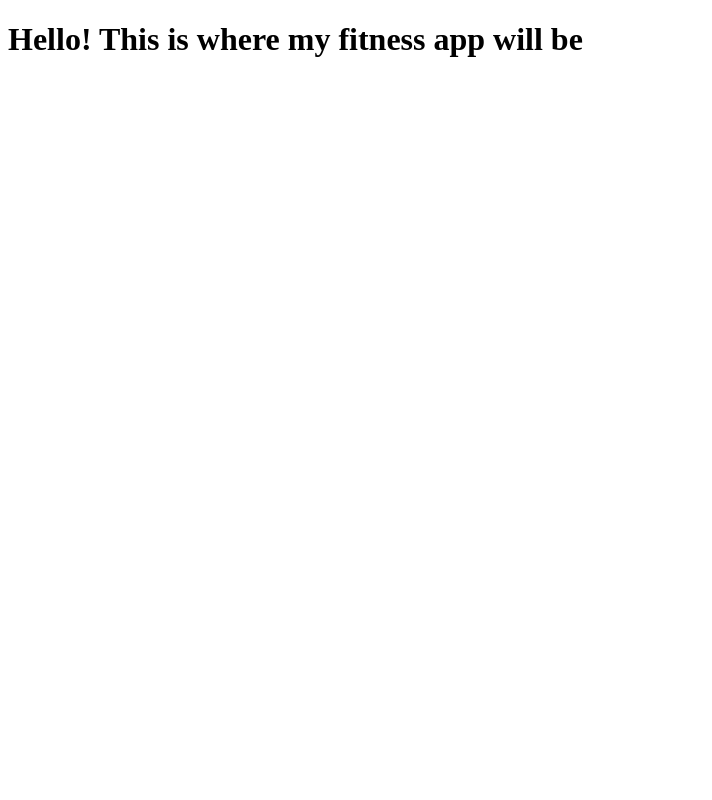
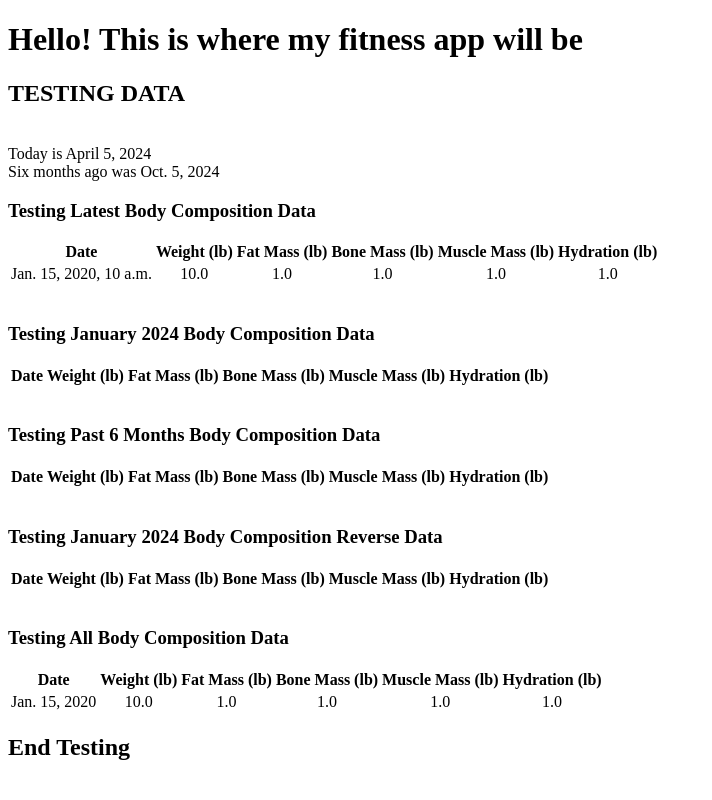
Before and after one commit to chctaylor/fitness, a Django app: page / in a window 1280 px wide. Shown: the whole page, without its empty margins (0-712 px from the left). Run offline with Django 4.2, Linux system fonts and the light colour scheme; tables that the repository leaves empty hold one stand-in row (values such as "Sample post"); lists and menus that the app fills with data are empty.

Commit message:
Test viewing data and setting up settings for react

```diff
--- a/fitness/templates/fitness/home.html
+++ b/fitness/templates/fitness/home.html
@@ -7,5 +7,169 @@
     </head>
     <body>
         <h1>Hello! This is where my fitness app will be</h1>
+
+        <h2>TESTING DATA</h2>
+        <br>
+
+        <!-- Testing DateTime -->
+        <span>Today is {{today}}</span>
+        <br>
+        <span>Six months ago was {{six_months_ago}}</span>
+
+        <!-- Testing Latest Body Comp Data-->
+        <h3> Testing Latest Body Composition Data</h3>
+        <table>
+            <tr>
+                <th>Date</th>
+                <th>Weight (lb)</th>
+                <th>Fat Mass (lb)</th>
+                <th>Bone Mass (lb)</th>
+                <th>Muscle Mass (lb)</th>
+                <th>Hydration (lb)</th>
+            </tr>
+            <tr style="text-align: center;">
+                <td>{{latest_body_composition.date}}</td>
+                <td>{{latest_body_composition.weight}}</td>
+                <td>{{latest_body_composition.fat_mass}}</td>
+                <td>{{latest_body_composition.bone_mass}}</td>
+                <td>{{latest_body_composition.muscle_mass}}</td>
+                <td>{{latest_body_composition.hydration}}</td>
+            </tr>
+        </table>
+        <br>
+
+        <!-- Testing Specific Month Body Comp Data-->
+        <h3> Testing January 2024 Body Composition Data </h3>
+        <table>
+            <tr>
+                <th>Date</th>
+                <th>Weight (lb)</th>
+                <th>Fat Mass (lb)</th>
+                <th>Bone Mass (lb)</th>
+                <th>Muscle Mass (lb)</th>
+                <th>Hydration (lb)</th>
+            </tr>
+
+            {% for entry in jan_body_composition %}
+                <tr style="text-align: center;">
+                    <td>{{entry.date}}</td>
+                    <td>{{entry.weight}}</td>
+                    {% if entry.fat_mass != None %}
+                        <td>{{entry.fat_mass}}</td>
+                        <td>{{entry.bone_mass}}</td>
+                        <td>{{entry.muscle_mass}}</td>
+                        <td>{{entry.hydration}}</td>
+                    {% else %}
+                        <td> - </td>
+                        <td> - </td>
+                        <td> - </td>
+                        <td> - </td>
+                    {% endif %}
+                </tr>
+            {% endfor %}
+
+        </table>
+        <br>
+
+        <!-- Testing Specific 6 Month Body Comp Data-->
+        <h3> Testing Past 6 Months Body Composition Data </h3>
+        <table>
+            <tr>
+                <th>Date</th>
+                <th>Weight (lb)</th>
+                <th>Fat Mass (lb)</th>
+                <th>Bone Mass (lb)</th>
+                <th>Muscle Mass (lb)</th>
+                <th>Hydration (lb)</th>
+            </tr>
+
+            {% for entry in six_month_body_composition %}
+                <tr style="text-align: center;">
+                    <td>{{entry.date}}</td>
+                    <td>{{entry.weight}}</td>
+                    {% if entry.fat_mass != None %}
+                        <td>{{entry.fat_mass}}</td>
+                        <td>{{entry.bone_mass}}</td>
+                        <td>{{entry.muscle_mass}}</td>
+                        <td>{{entry.hydration}}</td>
+                    {% else %}
+                        <td> - </td>
+                        <td> - </td>
+                        <td> - </td>
+                        <td> - </td>
+                    {% endif %}
+                </tr>
+            {% endfor %}
+
+        </table>
+        <br>
+
+        <!-- Testing Specific Month Body Comp Reverse Data-->
+        <h3> Testing January 2024 Body Composition Reverse Data </h3>
+        <table>
+            <tr>
+                <th>Date</th>
+                <th>Weight (lb)</th>
+                <th>Fat Mass (lb)</th>
+                <th>Bone Mass (lb)</th>
+                <th>Muscle Mass (lb)</th>
+                <th>Hydration (lb)</th>
+            </tr>
+
+            {% for entry in jan_reverse_body_composition %}
+                <tr style="text-align: center;">
+                    <td>{{entry.date}}</td>
+                    <td>{{entry.weight}}</td>
+                    {% if entry.fat_mass != None %}
+                        <td>{{entry.fat_mass}}</td>
+                        <td>{{entry.bone_mass}}</td>
+                        <td>{{entry.muscle_mass}}</td>
+                        <td>{{entry.hydration}}</td>
+                    {% else %}
+                        <td> - </td>
+                        <td> - </td>
+                        <td> - </td>
+                        <td> - </td>
+                    {% endif %}
+                </tr>
+            {% endfor %}
+
+        </table>
+        <br>
+
+         <!-- Testing All Body Comp Data-->
+        <h3> Testing All Body Composition Data</h3>
+        <table>
+            <tr>
+                <th>Date</th>
+                <th>Weight (lb)</th>
+                <th>Fat Mass (lb)</th>
+                <th>Bone Mass (lb)</th>
+                <th>Muscle Mass (lb)</th>
+                <th>Hydration (lb)</th>
+            </tr>
+
+            {% for entry in body_composition %}
+                <tr style="text-align: center;">
+                    <td>{{entry.date.date}}</td>
+                    <td>{{entry.weight}}</td>
+                    {% if entry.fat_mass != None %}
+                        <td>{{entry.fat_mass}}</td>
+                        <td>{{entry.bone_mass}}</td>
+                        <td>{{entry.muscle_mass}}</td>
+                        <td>{{entry.hydration}}</td>
+                    {% else %}
+                        <td> - </td>
+                        <td> - </td>
+                        <td> - </td>
+                        <td> - </td>
+                    {% endif %}
+
+                </tr>
+            {% endfor %}
+
+        </table>
+
+        <h2> End Testing </h2>
     </body>
 </html>
--- a/fitness/views.py
+++ b/fitness/views.py
@@ -1,7 +1,46 @@
 from django.http import HttpResponse
 from django.shortcuts import render
+
+from datetime import date
+from dateutil.relativedelta import relativedelta
+
+from .models import BodyComposition
 
 
 def home_view(request):
     #return HttpResponse("This is the home page of my future fitness web app")
-    return render(request, "fitness/home.html")
+
+    # Get all Body Composition Data
+    body_composition = BodyComposition.objects.all()
+
+    # Get latest Body Composition Data
+    latest_body_composition = BodyComposition.objects.latest('date')
+
+    # Get a specific month's Body Composition Data
+    jan_body_composition = BodyComposition.objects.filter(
+        date__year = '2024',
+        date__month = '01')
+
+    # Get a specific month's Body Composition Reverse Data
+    jan_reverse_body_composition = BodyComposition.objects.filter(
+        date__year = '2024',
+        date__month = '01').order_by('date')
+
+    # Get a specific date range of Body Composition Data
+    six_month_body_composition = BodyComposition.objects.filter(date__range=["2023-10-4", "2024-4-4"])
+
+    # Testing DateTime
+    today = date.today()
+
+    six_months_ago = today - relativedelta(months=-6)
+
+    context = {
+        'body_composition':body_composition,
+        'latest_body_composition':latest_body_composition,
+        'jan_body_composition':jan_body_composition,
+        'jan_reverse_body_composition': jan_reverse_body_composition,
+        'six_month_body_composition':six_month_body_composition,
+        'today':today,
+        'six_months_ago':six_months_ago,
+    }
+    return render(request, "fitness/home.html", context)
--- a/fitness_webapp/settings.py
+++ b/fitness_webapp/settings.py
@@ -39,6 +39,8 @@
     'django.contrib.messages',
     'django.contrib.staticfiles',
     'django_extensions',
+    'rest_framework',
+    'corsheaders',
 ]
 
 MIDDLEWARE = [
@@ -49,7 +51,11 @@
     'django.contrib.auth.middleware.AuthenticationMiddleware',
     'django.contrib.messages.middleware.MessageMiddleware',
     'django.middleware.clickjacking.XFrameOptionsMiddleware',
+    'corsheaders.middleware.CorsMiddleware',
+    'django.middleware.common.CommonMiddleware',
 ]
+
+CORS_ORIGIN_ALLOW_ALL = True
 
 ROOT_URLCONF = 'fitness_webapp.urls'
 
--- a/requirements.txt
+++ b/requirements.txt
@@ -1,5 +1,9 @@
 asgiref==3.8.1
 Django==4.2.11
+django-cors-headers==4.3.1
 django-extensions==3.2.3
+djangorestframework==3.15.1
+python-dateutil==2.9.0.post0
+six==1.16.0
 sqlparse==0.4.4
 typing_extensions==4.10.0
```
